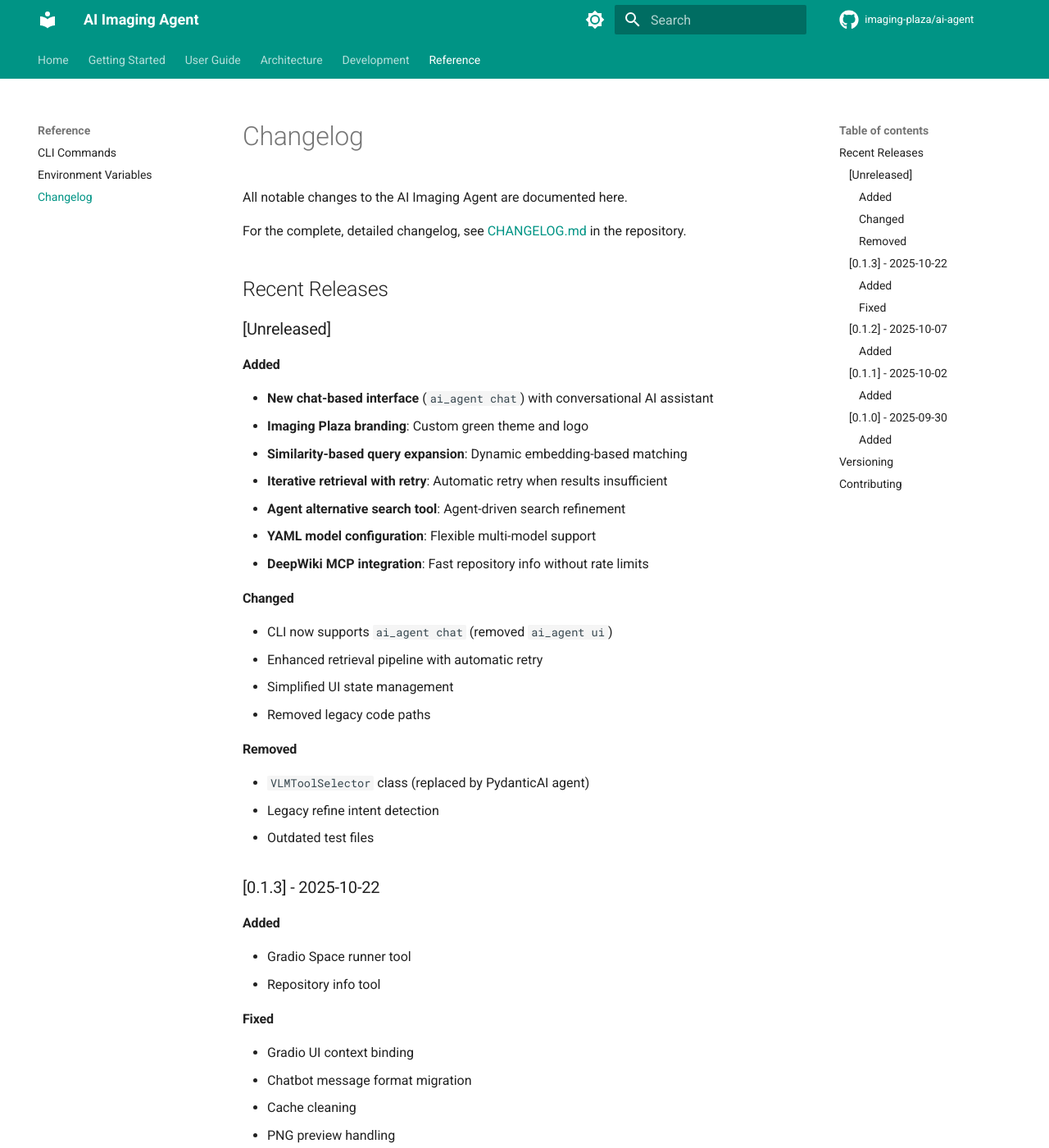
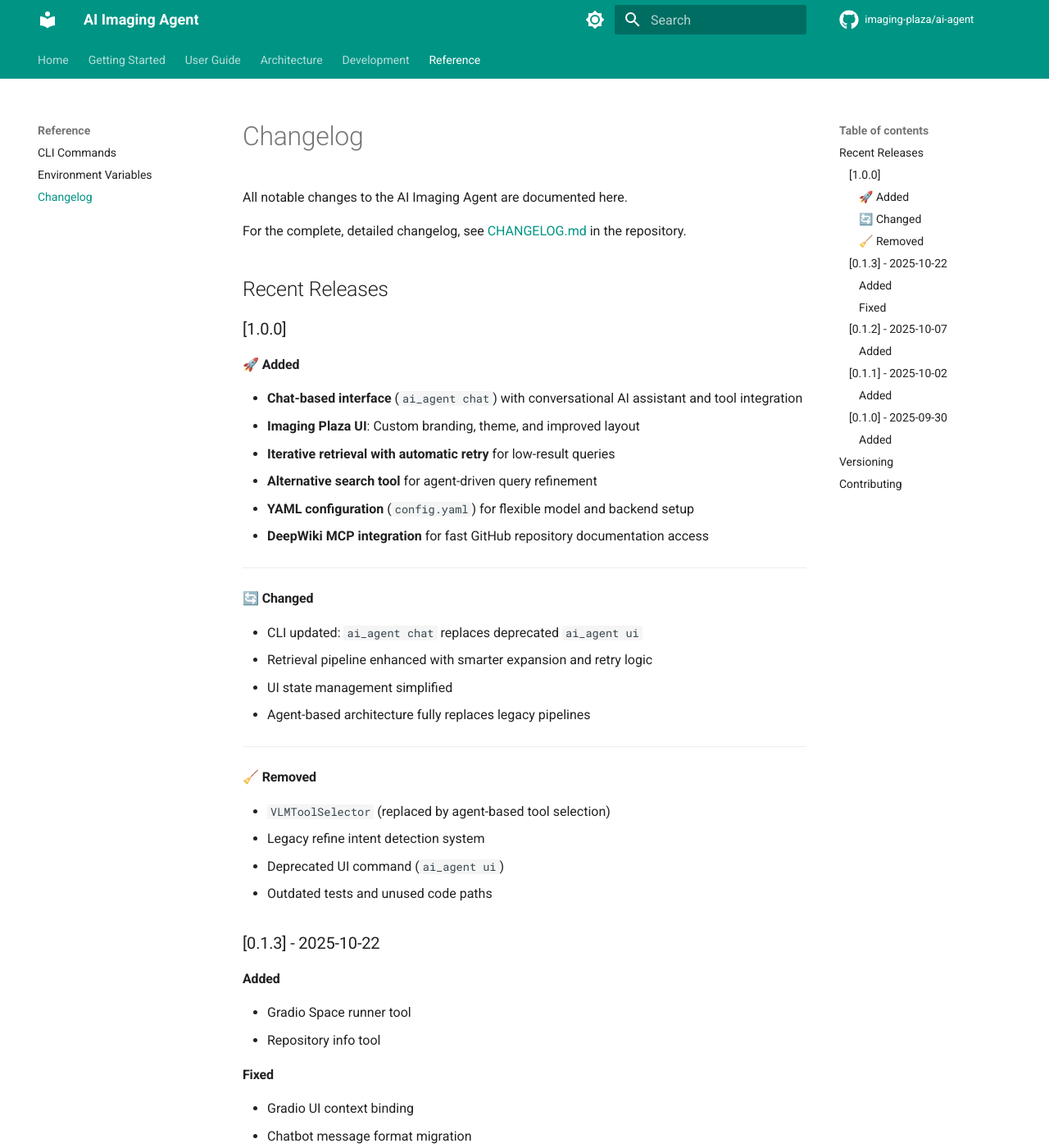
Before and after one commit to Imaging-Plaza/ai-agent, an MkDocs documentation site: the page built from docs/reference/changelog.md, in a window 1280 px wide and 1400 px high. Shown: the whole window at 82% size. Built offline with MkDocs 1.6.1 and Material for MkDocs 9.7.7, drawn with Linux system fonts in a browser that asks for light colours; comment, search, counter and statistics services are not loaded.

Commit message:
cleaned versioning for PR

````diff
--- a/docs/development/structure.md
+++ b/docs/development/structure.md
@@ -228,7 +228,7 @@
 ```toml
 [project]
 name = "ai_agent"
-version = "0.1.1"
+version = "1.0.0"
 dependencies = [...]
 
 [project.scripts]
--- a/docs/reference/changelog.md
+++ b/docs/reference/changelog.md
@@ -6,27 +6,34 @@
 
 ## Recent Releases
 
-### [Unreleased]
+### [1.0.0]
 
-#### Added
-- **New chat-based interface** (`ai_agent chat`) with conversational AI assistant
-- **Imaging Plaza branding**: Custom green theme and logo
-- **Similarity-based query expansion**: Dynamic embedding-based matching
-- **Iterative retrieval with retry**: Automatic retry when results insufficient
-- **Agent alternative search tool**: Agent-driven search refinement
-- **YAML model configuration**: Flexible multi-model support
-- **DeepWiki MCP integration**: Fast repository info without rate limits
+#### 🚀 Added
 
-#### Changed
-- CLI now supports `ai_agent chat` (removed `ai_agent ui`)
-- Enhanced retrieval pipeline with automatic retry
-- Simplified UI state management
-- Removed legacy code paths
+- **Chat-based interface** (`ai_agent chat`) with conversational AI assistant and tool integration
+- **Imaging Plaza UI**: Custom branding, theme, and improved layout
+- **Iterative retrieval with automatic retry** for low-result queries
+- **Alternative search tool** for agent-driven query refinement
+- **YAML configuration** (`config.yaml`) for flexible model and backend setup
+- **DeepWiki MCP integration** for fast GitHub repository documentation access
 
-#### Removed
-- `VLMToolSelector` class (replaced by PydanticAI agent)
-- Legacy refine intent detection
-- Outdated test files
+---
+
+#### 🔄 Changed
+
+- CLI updated: `ai_agent chat` replaces deprecated `ai_agent ui`
+- Retrieval pipeline enhanced with smarter expansion and retry logic
+- UI state management simplified
+- Agent-based architecture fully replaces legacy pipelines
+
+---
+
+#### 🧹 Removed
+
+- `VLMToolSelector` (replaced by agent-based tool selection)
+- Legacy refine intent detection system
+- Deprecated UI command (`ai_agent ui`)
+- Outdated tests and unused code paths
 
 ### [0.1.3] - 2025-10-22
 
--- a/pyproject.toml
+++ b/pyproject.toml
@@ -1,6 +1,6 @@
 [project]
 name = "ai_agent"
-version = "0.1.1"
+version = "1.0.0"
 description = "AI imaging agent with Gradio UI and RAG pipeline"
 readme = "README.md"
 requires-python = ">=3.10"
````
Also changed, not shown: CHANGELOG.md (+96 -125 lines), README.md (+9 -9 lines), 1 other file.
